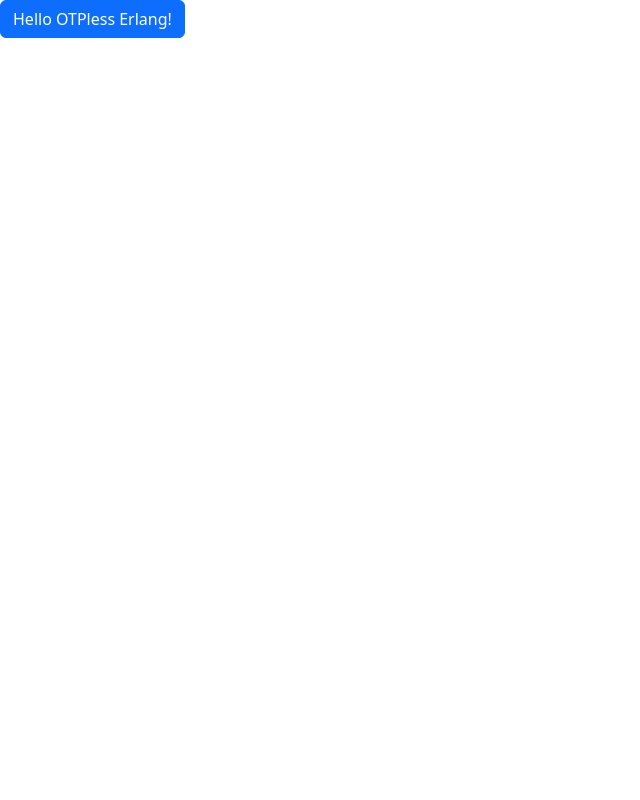
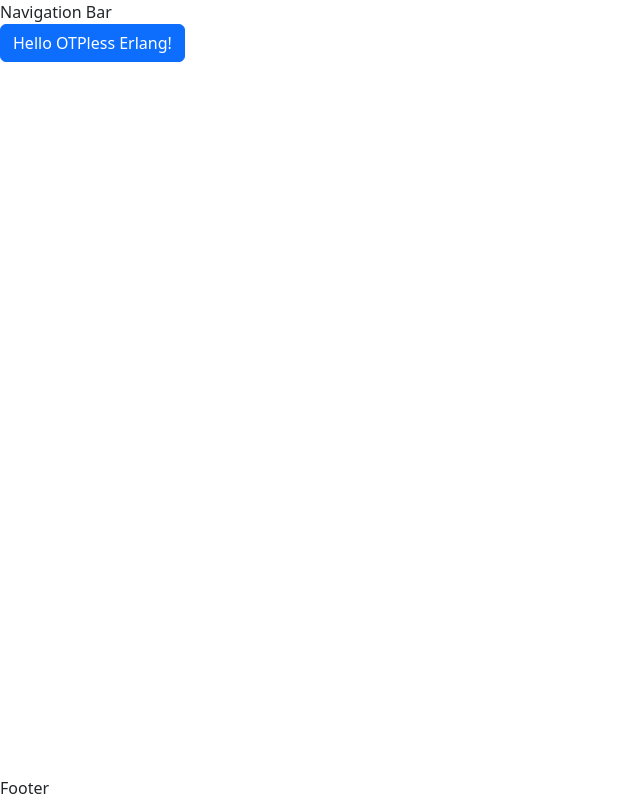
Before and after one commit to beam-erlang/beam-erlangsters-org, a Vue app: page / in a window 1280 px wide. Shown: the whole page, without its empty margins (0-640 px from the left). Built offline with nearby package versions, Linux system fonts and the light colour scheme.

Commit message:
Implement a header/content/footer layout

```diff
--- a/src/App.vue
+++ b/src/App.vue
@@ -1,5 +1,13 @@
 <template>
+  <header>Navigation Bar</header>
   <main>
     <button type="button" class="btn btn-primary">Hello OTPless Erlang!</button>
   </main>
+  <footer>Footer</footer>
 </template>
+
+<style lang="css" scoped>
+main {
+  flex: 1;
+}
+</style>
--- a/src/main.scss
+++ b/src/main.scss
@@ -1 +1,12 @@
 @import "bootstrap/scss/bootstrap";
+
+body {
+  min-height: 100vh;
+}
+
+#app {
+  min-height: 100vh;
+  margin: 0;
+  display: flex;
+  flex-direction: column;
+}
```
